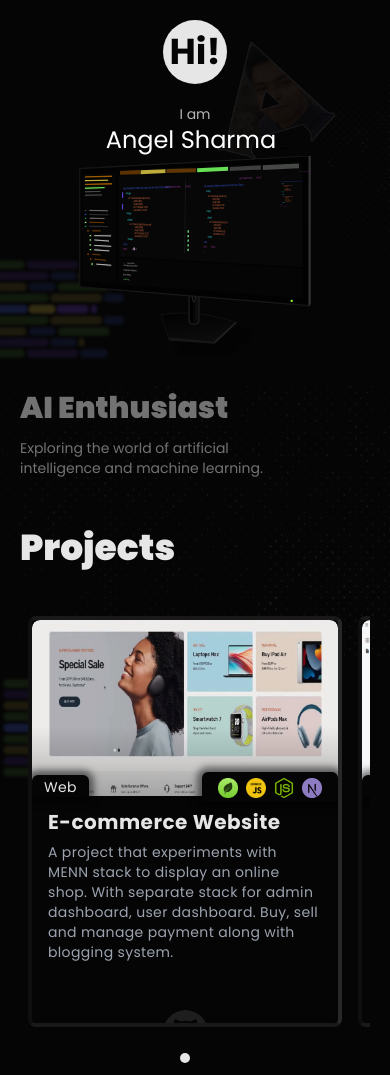
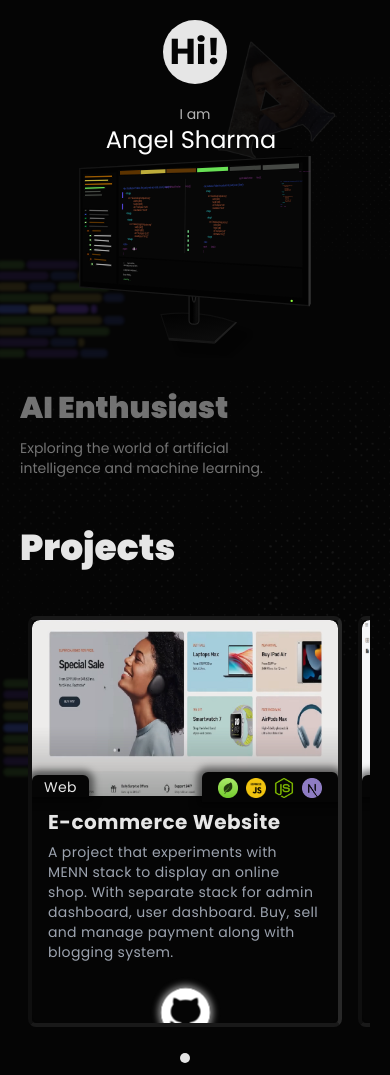
Before and after one commit to angel-dev-cse/angel-dev-cse.github.io, a Next.js app: page / in a window 390 px wide. Built offline with nearby package versions, Linux system fonts and the light colour scheme.

Commit message:
fixed image height issue in cards and minor fixes for mobile devices

```diff
--- a/app/components/Card/Card.tsx
+++ b/app/components/Card/Card.tsx
@@ -27,7 +27,7 @@ export default function Cardx({
 
   const { ref, inView } = useInView({
     triggerOnce: false,
-    threshold: 0.8,
+    threshold: 0.5,
   });
 
   useEffect(() => {
@@ -62,13 +62,13 @@ export default function Cardx({
         controls.start({
           opacity: 1,
           rotateX: 0,
-          transition: { duration: 0.1 },
+          transition: { duration: 0.5 },
         });
       } else {
         controls.start({
           opacity: 0.1,
           rotateX: 89,
-          transition: { duration: 0.1 },
+          transition: { duration: 0.5 },
         });
       }
     }
@@ -114,7 +114,7 @@ export default function Cardx({
           <div className="flex flex-col mx-auto rounded-lg overflow-hidden">
             <div className="inline-flex">
               <motion.img
-                className="rounded-lg rounded-b-none object-cover h-44 sm:h-auto"
+                className="rounded-lg rounded-b-none object-cover w-full h-44 sm:h-44"
                 src={image}
                 alt={title}
                 loading="lazy"
@@ -186,12 +186,22 @@ export default function Cardx({
                   height={1}
                   alt="Github Icon"
                   animate={{
-                    opacity: isHovered ? 1 : 0.1,
-                    scale: isHovered ? 1.1 : 1,
-                    translateY: isHovered ? -20 : 0,
-                    boxShadow: isHovered
-                      ? "0px 0px 7px 2px rgba(200, 200, 200, .8)"
-                      : "0px 0px 0px 0px rgba(200, 200, 200, .8)",
+                    opacity:
+                      (isMobile && inView) || (!isMobile && isHovered)
+                        ? 1
+                        : 0.1,
+                    scale:
+                      (isMobile && inView) || (!isMobile && isHovered)
+                        ? 1.1
+                        : 1,
+                    translateY:
+                      (isMobile && inView) || (!isMobile && isHovered)
+                        ? -20
+                        : 0,
+                    boxShadow:
+                      (isMobile && inView) || (!isMobile && isHovered)
+                        ? "0px 0px 7px 2px rgba(200, 200, 200, .8)"
+                        : "0px 0px 0px 0px rgba(200, 200, 200, .8)",
                   }}
                   className="-mb-8 opacity-50 rounded-full"
                 />
--- a/app/pages/Projects.tsx
+++ b/app/pages/Projects.tsx
@@ -31,6 +31,15 @@ const projects = [
     image: "/assets/images/melodious.png",
     stack_icons: ["android.png", "java.png"],
     github: "https://github.com/BLOODKINGZ/MelodiousAlpha",
+  },
+  {
+    title: "JLNE",
+    description:
+      "An Android app where a machine supplier can manage their inventory, sales, and customer data. The app also provides a platform for customers to view and order machines.",
+    category: "Android",
+    image: "/assets/images/jlne-demo.png",
+    stack_icons: ["android.png", "java.png"],
+    github: "https://github.com/angel-dev-cse/JLNE",
   },
   {
     title: "E-commerce Websitea",
```
Also changed, not shown: public/assets/images/jlne-demo.png (added).
